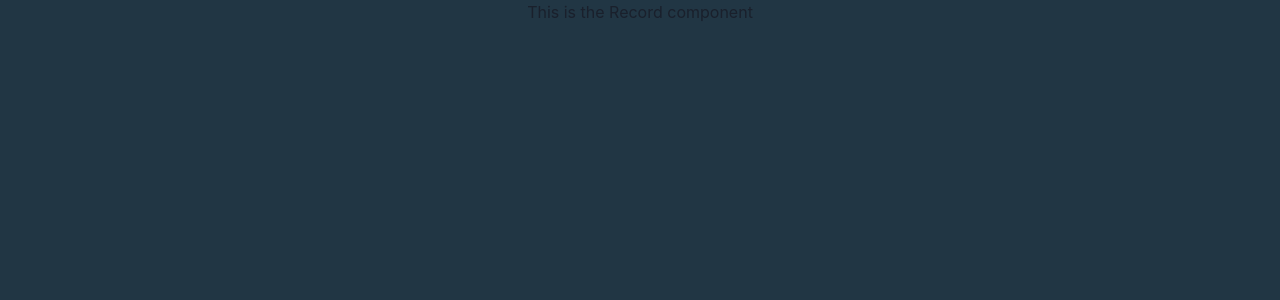
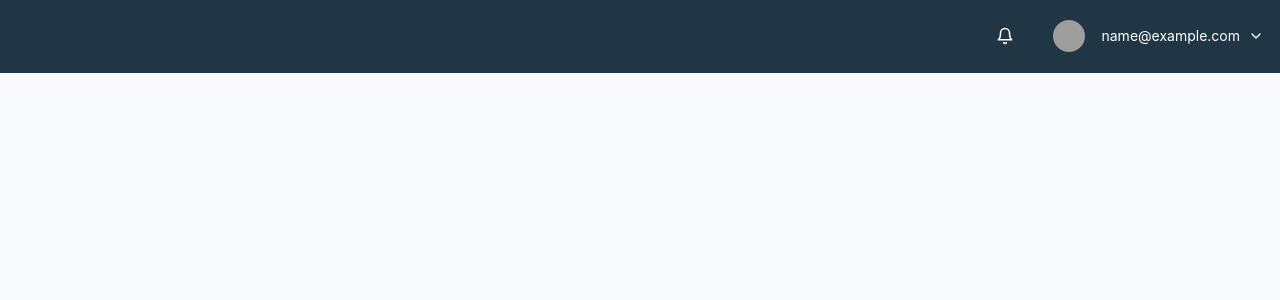
Before and after one commit to Erick-Bravo/partshouse-3, a React (Create React App) app in the folder frontend/: page /records/1 in a window 1280 px wide. Shown: the top 300 px of the page. Built offline with nearby package versions, Linux system fonts and the light colour scheme; sample sign-in values are in the browser's storage; grey boxes are pictures that could not be loaded.

Commit message:
Record page general layout

```diff
--- a/frontend/src/pages/Record.jsx
+++ b/frontend/src/pages/Record.jsx
@@ -1,10 +1,90 @@
+import { useEffect } from "react";
+import { useNavigate } from "react-router-dom";
+import { useSelector, useDispatch } from "react-redux";
+import Spinner from "../components/Assets/Spinner";
+import { getPH, reset } from "../features/partshouse/phSlice";
+import {
+  Box,
+  Flex,
+  Text,
+  IconButton,
+  useColorModeValue,
+  useDisclosure,
+} from "@chakra-ui/react";
+import NavInterface from "../components/NavInterface/NavInterface";
+import Logo from "../components/Assets/Logo";
+import ModalButton from "../components/Modals/ModalButton";
+import HeadlineOne from "../components/Assets/HeadlineOne";
+import { ModalType } from "../enums";
+import { FiMenu } from "react-icons/fi";
+import TopUserMenu from "../components/NavInterface/TopUserMenu";
+import { blueWhale, toupOrange, whitePaper } from "../assetLibrary/colors";
+
+const Record = () => {
+
+  const { isOpen, onOpen, onClose } = useDisclosure();
+  const navigate = useNavigate();
+  const dispatch = useDispatch();
+
+  const { user } = useSelector((state) => state.auth);
+
+  useEffect(() => {
+    // if (isError) {       - For error when record is not found
+    //   console.log(message);
+    // }
+    if (!user) {
+      navigate("/login");
+    } else {
+      getPH();
+    }
+
+    return () => {};
+  }, [user, navigate, dispatch]);
+
+  const goHome = () => {
+    navigate("/");
+  };
+
+  // if (isLoading) {
+  //   return <Spinner />;
+  // }
+
+  return (
+    <Flex flexDir="column" w="100%">
+      <Flex
+        px={{ base: 4, md: 4 }}
+        height="20"
+        w="100%"
+        alignItems="center"
+        bg={useColorModeValue(blueWhale, whitePaper)}
+        justifyContent={{ base: "space-between", md: "flex-end" }}
+        boxShadow="0 2px 8px -5px black"
+      >
+
+        <Text
+          display={{ base: "flex", md: "none" }}
+          fontSize="2xl"
+          fontFamily="monospace"
+          fontWeight="bold"
+          color={toupOrange}
+          onClick={goHome}
+        >
+          Partshouse
+        </Text>
+
+        {/* TOP USER MENU */}
+        <TopUserMenu />
+      </Flex>
+      <MoreDetails />
+    </Flex>
+  );
+};
+
+export default Record;
 
 
-
-const Record = () => {
+const MoreDetails = ({ record }) => {
   return (
-   <div>This is the Record component</div>
+    <Box h="100%" w="100%" bg={whitePaper}></Box>
   )
 }
-
-export default Record;
```
Also changed, not shown: 1 other file (tests, documents, lock files or other folders).
